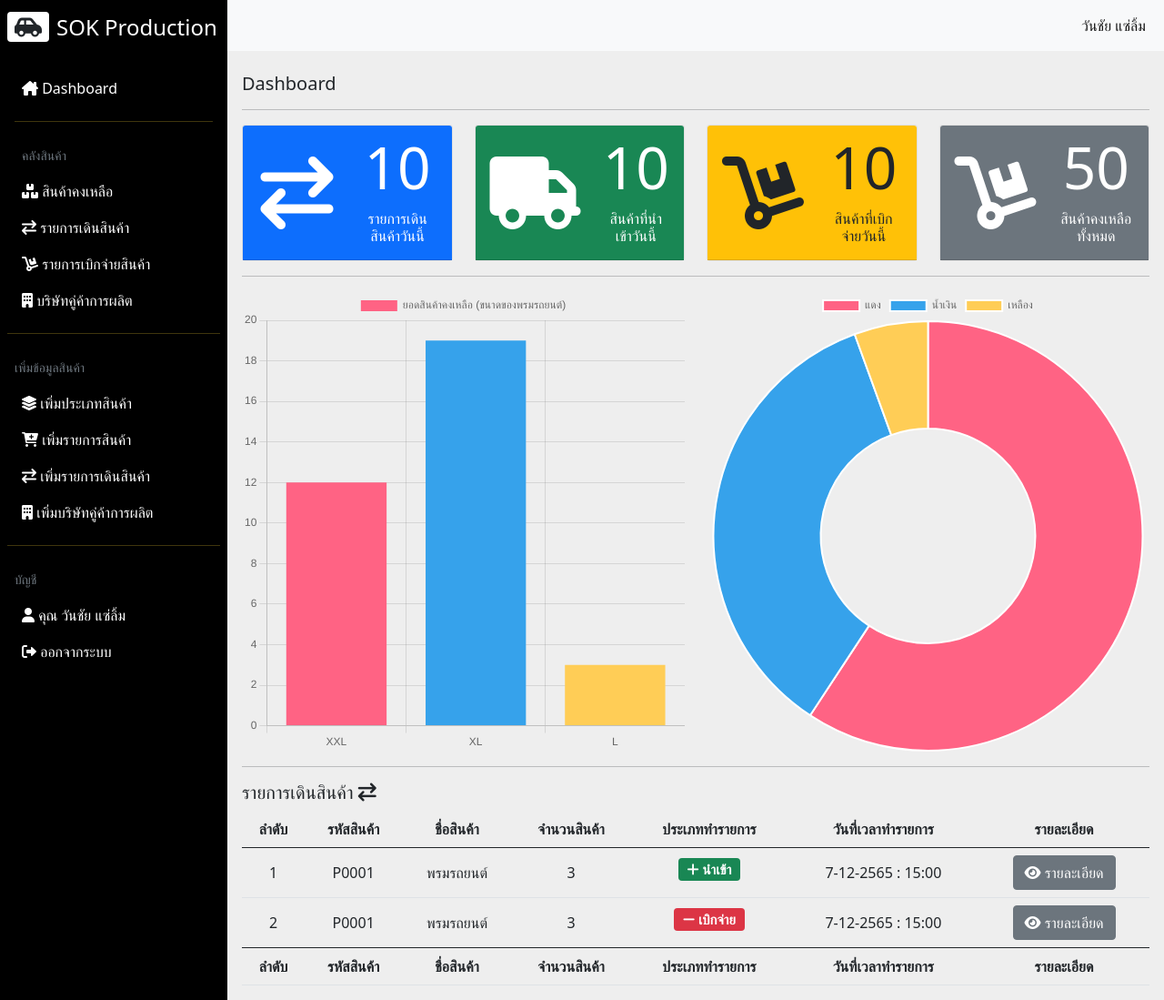
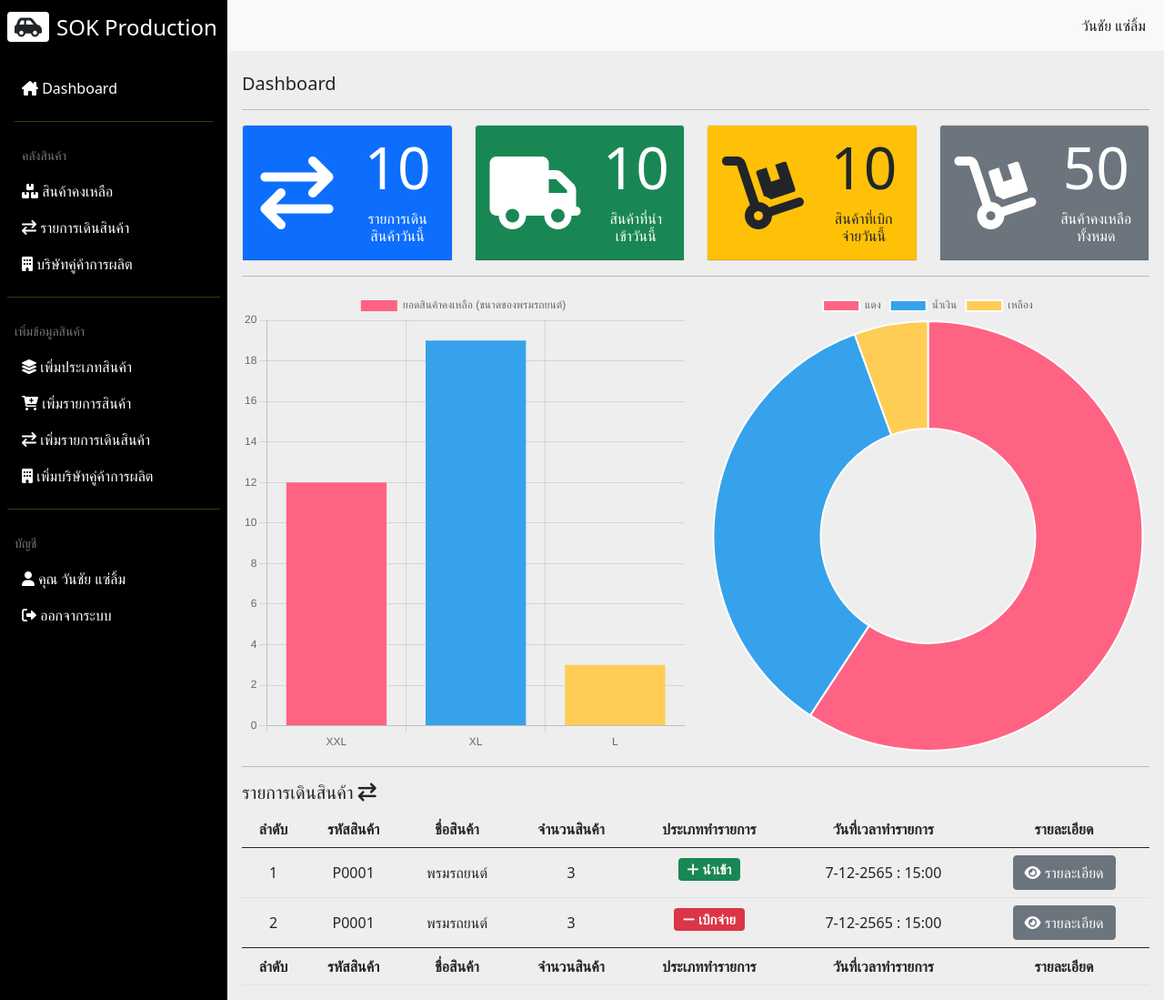
Before and after one commit to seayprem/sok, a PHP site: page /index.php in a window 1280 px wide. Shown: the whole page at 91% size. Run offline with PHP 8.4, Linux system fonts and the light colour scheme; a user stored in the database is signed in.

Commit message:
update pageview owner

```diff
--- a/includes/menuNavbar.inc.php
+++ b/includes/menuNavbar.inc.php
@@ -32,8 +32,6 @@
         <li class=""><a href="transfer.php" class="text-decoration-none px-3 py-2 d-block"><i
               class="fa-solid fa-arrow-right-arrow-left"></i> รายการเดินสินค้า</a>
         </li>
-        <li class=""><a href="#" class="text-decoration-none px-3 py-2 d-block"><i class="fa-solid fa-dolly"></i>
-            รายการเบิกจ่ายสินค้า</a></li>
         <li class=""><a href="supplier.php" class="text-decoration-none px-3 py-2 d-block"><i class="fa-solid fa-building"></i>
             บริษัทคู่ค้าการผลิต</a></li>
       </ul>
@@ -86,7 +84,7 @@
 
         <a class="text-decoration-none px-3 py-2 d-block text-secondary"><small>คลังสินค้า</small></a>
 
-        <li class=""><a href="#" class="text-decoration-none px-3 py-2 d-block"><i
+        <li class=""><a href="products.php" class="text-decoration-none px-3 py-2 d-block"><i
               class="fa-solid fa-boxes-stacked"></i> สินค้าคงเหลือ</a>
         </li>
         <!-- <li class=""><a href="#" class="text-decoration-none px-3 py-2 d-block d-flex justify-content-between">
@@ -94,12 +92,10 @@
             <span class="bg-dark rounded-pill text-white py-0 px-2">02</span>
           </a>
         </li> -->
-        <li class=""><a href="#" class="text-decoration-none px-3 py-2 d-block"><i
+        <li class=""><a href="transfer.php" class="text-decoration-none px-3 py-2 d-block"><i
               class="fa-solid fa-arrow-right-arrow-left"></i> รายการเดินสินค้า</a>
         </li>
-        <li class=""><a href="#" class="text-decoration-none px-3 py-2 d-block"><i class="fa-solid fa-dolly"></i>
-            รายการเบิกจ่ายสินค้า</a></li>
-        <li class=""><a href="#" class="text-decoration-none px-3 py-2 d-block"><i class="fa-solid fa-building"></i>
+        <li class=""><a href="supplier.php" class="text-decoration-none px-3 py-2 d-block"><i class="fa-solid fa-building"></i>
             บริษัทคู่ค้าการผลิต</a></li>
       </ul>
       <hr class="h-color mx-2">
```
